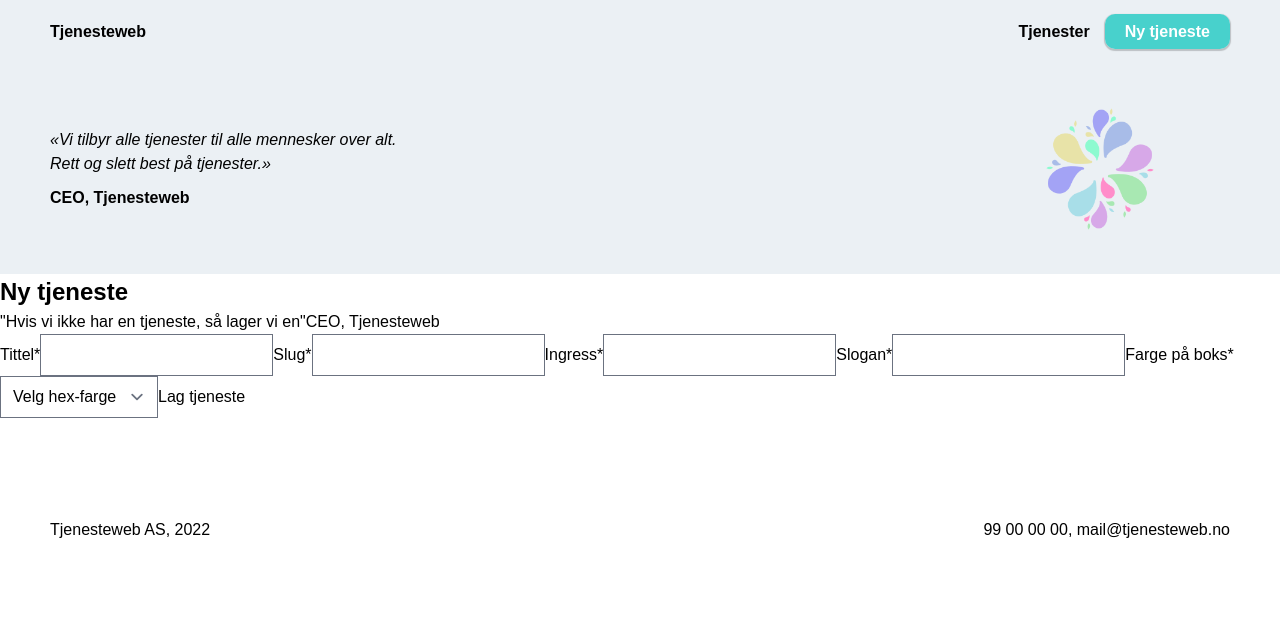
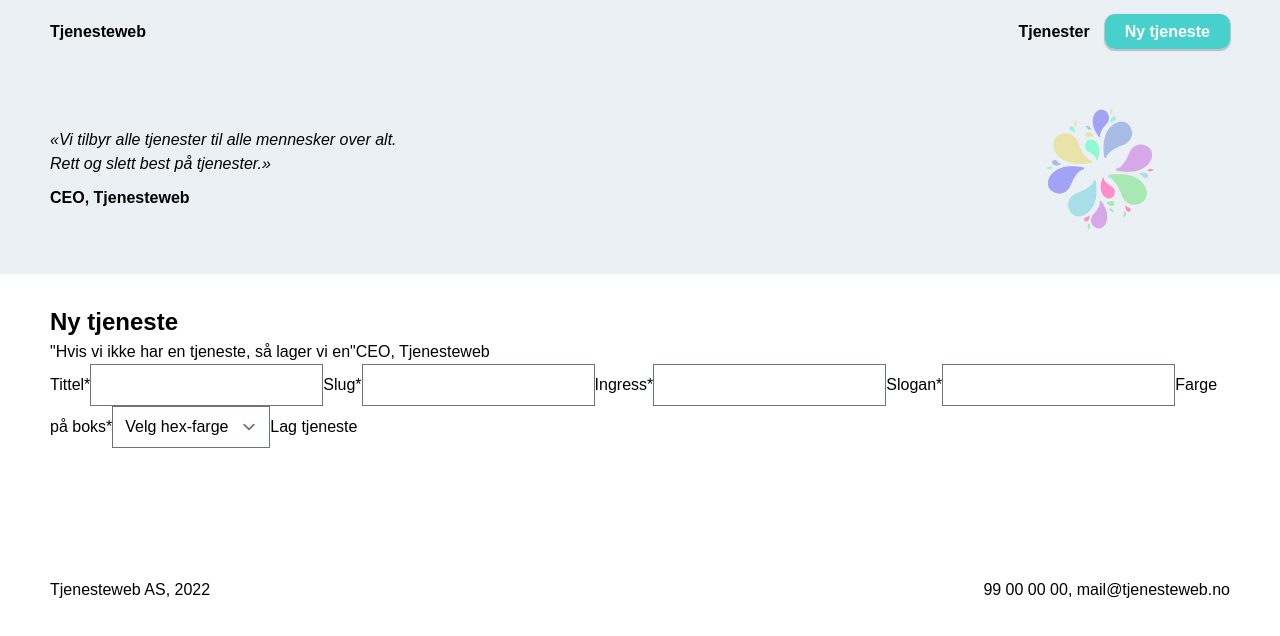
Before and after one commit to chaaban95/UIN-eksamen, a React (Create React App) app in the folder react_oppgave_2_2/frontend/: page /new in a window 1280 px wide. Shown: the top 636 px of the page. Built offline with nearby package versions, Linux system fonts and the light colour scheme.

Commit message:
css + order

```diff
--- a/react_oppgave_2_2/frontend/src/layout/Layout.js
+++ b/react_oppgave_2_2/frontend/src/layout/Layout.js
@@ -2,7 +2,7 @@ import { Outlet } from 'react-router-dom'
 
 export default function Layout() {
   return (
-    <main>
+    <main className="main">
       <Outlet />
     </main>
   )
--- a/react_oppgave_2_2/frontend/src/lib/services/service.js
+++ b/react_oppgave_2_2/frontend/src/lib/services/service.js
@@ -9,11 +9,12 @@ const serviceFields = `
     preAmble,
     PortableText,
     box,
+    _createdAt,
 `
 
 export const getServices = async () => {
   const data = await client.fetch(
-    `*[_type in ["service", "newService"]]{${serviceFields}}`
+    `*[_type in ["service", "newService"] | order(_createdAt desc)]{${serviceFields}}`
   )
   return data
 }
--- a/react_oppgave_2_2/frontend/src/styles/css/main.css
+++ b/react_oppgave_2_2/frontend/src/styles/css/main.css
@@ -113,22 +113,17 @@ nav ul {
   max-width: 150px;
 }
 
-.title {
-  margin: 30px 50px 10px;
-}
-
-.search {
-  margin-left: 50px;
+.main {
+  padding: 30px 50px 30px;
 }
 
 .inSearch {
+  margin: 20px 0;
   border-radius: 7px;
   text-align: center;
 }
 
 .services {
-  margin-top: 10px;
-  padding: 10px 50px 20px;
   display: grid;
   grid-template-columns: repeat(auto-fill, minmax(250px, 1fr));
   gap: 25px;
```
